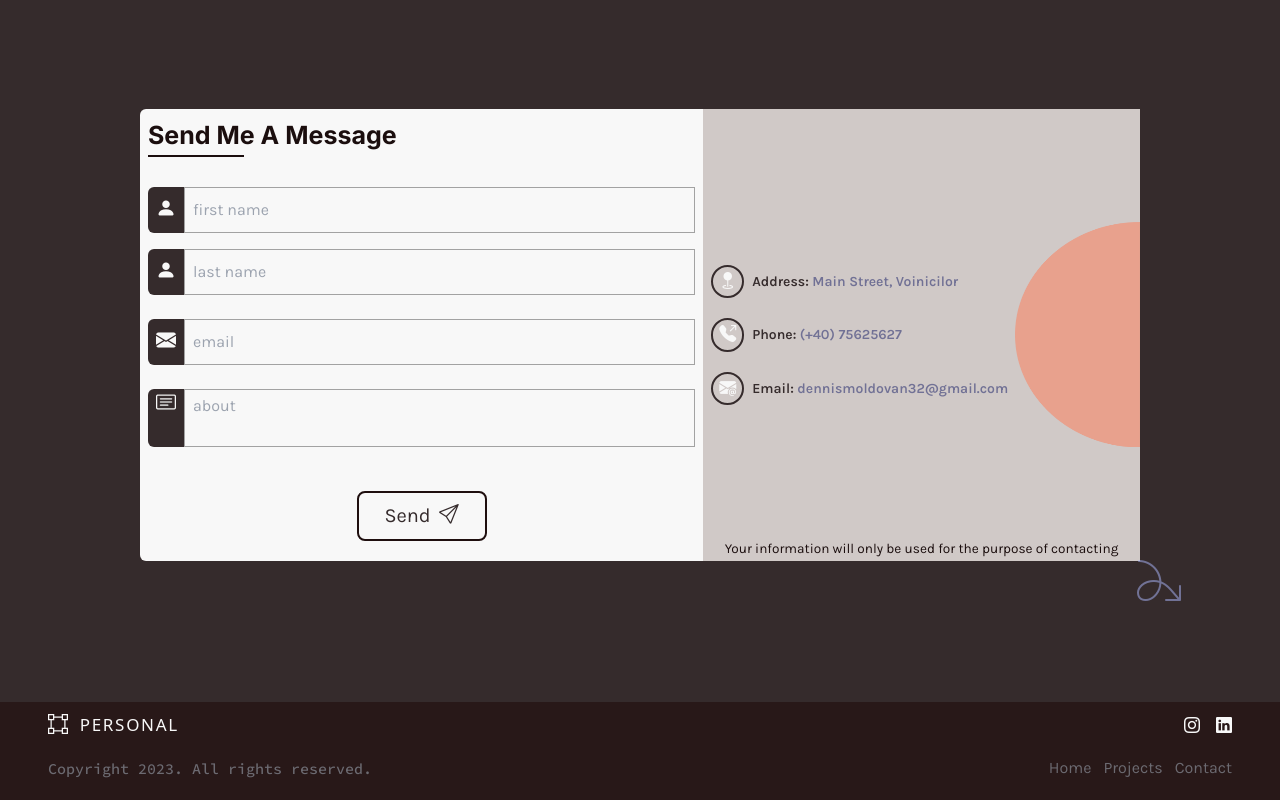
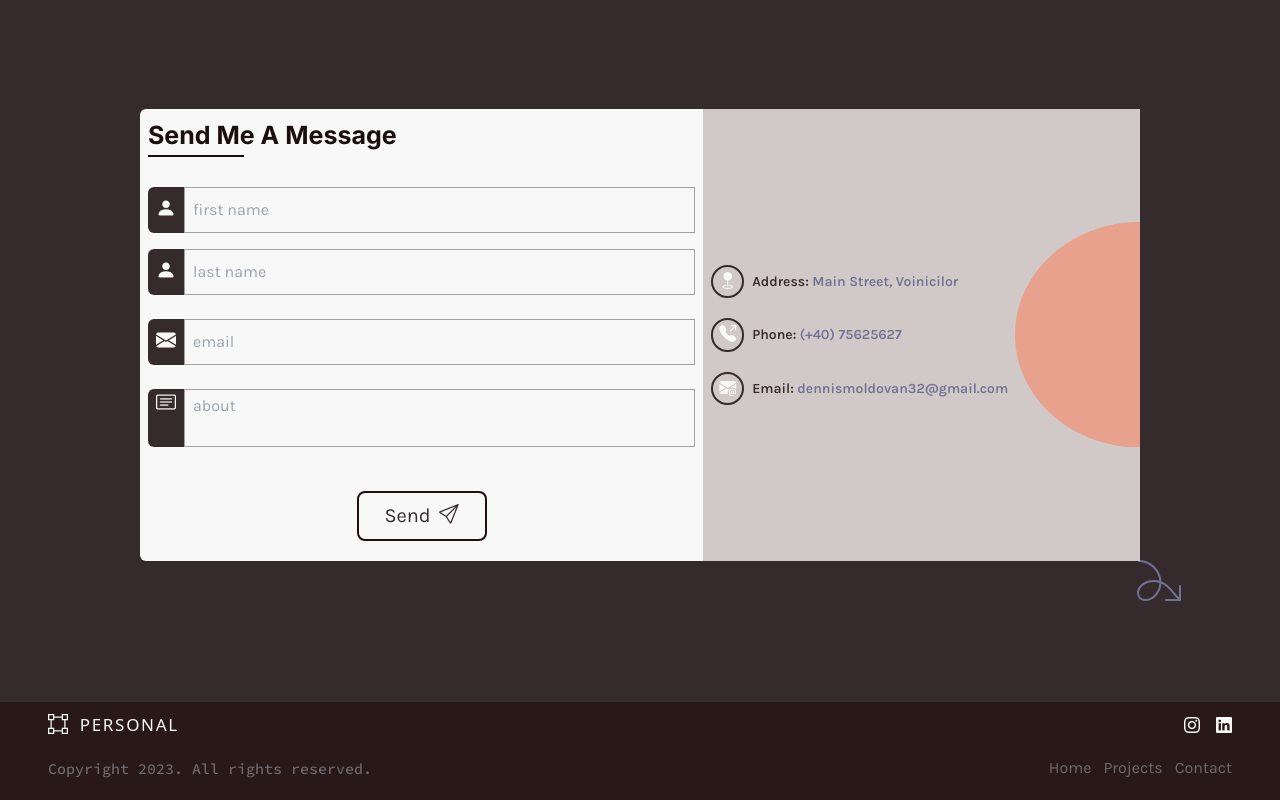
Before and after one commit to alexmihai288/personal, a Next.js app: page /components/Contact/Contact in a window 1280 px wide. Built offline with nearby package versions, Linux system fonts and the light colour scheme.

Commit message:
final project

```diff
--- a/package.json
+++ b/package.json
@@ -14,7 +14,7 @@
     "emailjs-com": "^3.2.0",
     "eslint": "8.34.0",
     "eslint-config-next": "13.1.6",
-    "next": "13.1.6",
+    "next": "^13.1.6",
     "react": "18.2.0",
     "react-dom": "18.2.0"
   },
--- a/src/pages/components/Contact/Contact.jsx
+++ b/src/pages/components/Contact/Contact.jsx
@@ -222,9 +222,6 @@ const Contact = () => {
                       </span>
                     </p>
                   </div>
-                  <div className="absolute bottom-0 left-[50%] translate-x-[-50%]">
-                     <small className="whitespace-nowrap">Your information will only be used for the purpose of contacting</small>
-                  </div>
                 </div>
                 <div className="imageRight absolute right-0 hidden md:block">
                   <Image
--- a/src/pages/index.js
+++ b/src/pages/index.js
@@ -4,15 +4,15 @@ import Footer from './components/LandingPage/Footer/Footer';
 import Profile from './components/LandingPage/Profile/Profile';
 import Background from './components/LandingPage/Background/Background';
 import SideMenu from './components/LandingPage/SideMenu/SideMenu';
-import { useState } from 'react';
+import { useEffect, useState } from 'react';
 import Experience from './components/LandingPage/Experience/Experience';
 
 export default function Home({clients}) {
   const [sideMenu,setSideMenu]=useState(false);
-  console.log(clients)
+
   return (
     <>
-      <div className='APP flex flex-col lg:flex-row'>
+      <div className='APP flex flex-col lg:flex-row' onClick={()=>{if(sideMenu)setSideMenu(false)}}>
           <main className='bg-luxBrown lg:sticky lg:left-0 lg:top-0 bottom-0 leftSection w-[100%] lg:h-[100vh] lg:max-w-[600px] relative'>
             <div className='px-10 py-5 lg:px-4 h-[100%] flex flex-col gap-12 lg:gap-2'>
               <div className='lg:flex-[1]'>
```
Also changed, not shown: 1 other file (tests, documents, lock files or other folders).
